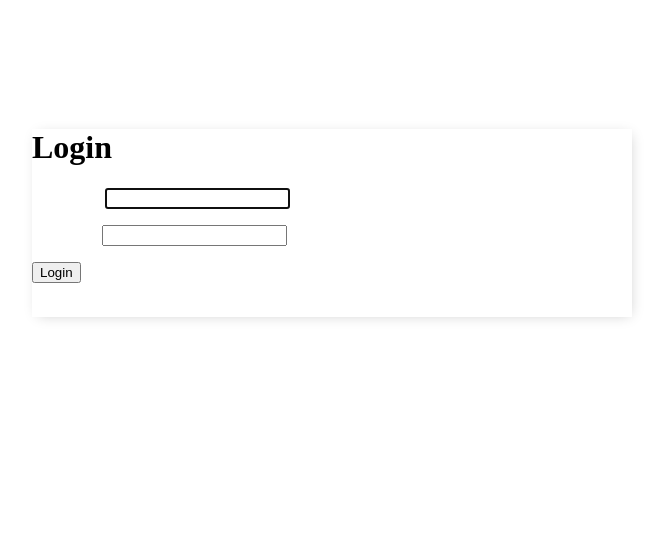
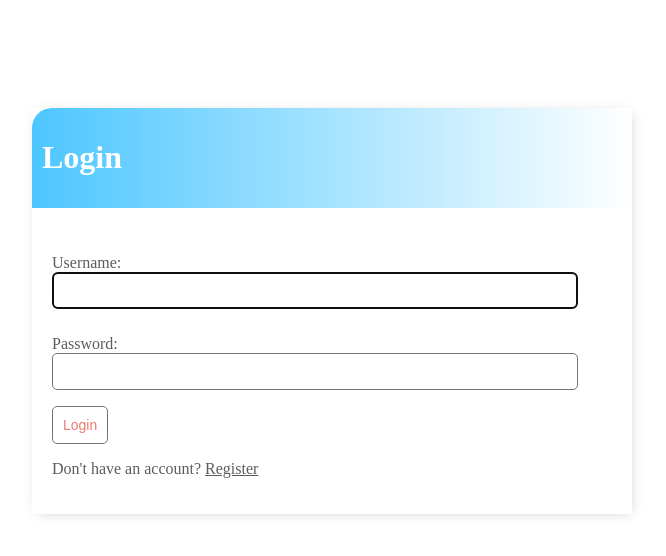
Before and after one commit to PyJacobito/Django-demo, a Django app: page /login/ in a window 1280 px wide. Shown: the top 556 px of the page, without its empty margins (308-974 px from the left). Run offline with Django 4.2, Linux system fonts and the light colour scheme; some web fonts are replaced.

Commit message:
Styling of the application

```diff
--- a/django-demo/pyproject.toml
+++ b/django-demo/pyproject.toml
@@ -4,7 +4,6 @@
 description = ""
 authors = ["PyJacobito <sobel.jak@gmail.com>"]
 readme = "README.md"
-packages = [{include = "django_demo"}]
 
 [tool.poetry.dependencies]
 python = "^3.10"
--- a/django-demo/todo_list/base/templates/base/login.html
+++ b/django-demo/todo_list/base/templates/base/login.html
@@ -1,14 +1,18 @@
 {% extends 'base/main.html' %}
 {% block content %}
 
-<h1>Login</h1>
+<div class="header-bar">
+    <h1>Login</h1>
+</div>
 
-<form method="POST">
-    {% csrf_token %}
-    {{form.as_p}}
-    <input type="submit" value="Login">
-</form>
+<div class="card-body">
+    <form method="POST">
+        {% csrf_token %}
+        {{form.as_p}}
+        <input class="button" type="submit" value="Login">
+    </form>
+    <p>Don't have an account? <a href="{% url 'register' %}">Register</a></p>
+</div>
 
-<p>Don't have an account? <a href="{% url 'register' %}">Register</a></p>
 
 {% endblock content %}
--- a/django-demo/todo_list/base/templates/base/main.html
+++ b/django-demo/todo_list/base/templates/base/main.html
@@ -31,7 +31,7 @@
 
             a,
             p{
-                color: #fff;
+                color: #5c5c60;
             }
 
             .container{
@@ -56,6 +56,128 @@
                 text-decoration: none;
             }
 
+            .task-wrapper {
+                display: flex;
+                align-items: center;
+                justify-content: space-between;
+                background-color: #fff;
+                border-top: 1px solid #dfe4ea;
+                overflow: hidden;
+            }
+
+            .task-title {
+                display: flex;
+                padding: 20px;
+            }
+
+            .task-title a {
+                text-decoration: none;
+                color: #4b5156;
+                margin-left: 10px;
+            }
+
+            .task-complete-icon {
+                height: 20px;
+                width: 20px;
+                background-color: rgb(105, 192, 105);
+                border-radius: 50%;
+            }
+
+            .task-incomplete-icon {
+                height: 20px;
+                width: 20px;
+                background-color: rgb(218, 218, 218);
+                border-radius: 50%;
+            }
+
+            .delete-link {
+                text-decoration: none;
+                font-weight: 100;
+                color: #cf4949;
+                font-size: 35px;
+                line-height: 0;
+                padding: 20px 10px;
+            }
+
+            /*Handle Classes*/
+
+            .handle {
+                display: inline-block;
+                padding: 20px 16px;
+                cursor: grab;
+                user-select: none;
+            }
+
+            .handle:after,
+            .handle:before {
+                display: block;
+                content: "";
+            }
+
+            .handle:active,
+            .handle:active:before,
+            .handle:active:after {
+                cursor: grabbing;
+            }
+
+            .dropArea {
+                background-color: #f1f2f6;
+                color: black;
+                border: #ced6e0 1px solid;
+            }
+
+            .selectedTask {
+                opacity: 0.6;
+            }
+
+
+            #add-link {
+                color: #EB796F;
+                text-decoration: none;
+                font-size: 42px;
+                text-shadow: 1px 1px #81413b;
+            }
+
+            #search-add-wrapper {
+                display: flex;
+                justify-content: space-between;
+                align-items: center;
+                padding: 20px;
+            }
+
+            input[type=text],
+            input[type=password],
+            textarea {
+                border: 1px solid #757575;
+                border-radius: 5px;
+                padding: 10px;
+                width: 90%;
+            }
+
+            label {
+                padding-top: 10px !important;
+                display: block;
+            }
+
+            ::placeholder {
+                font-weight: 300;
+                opacity: 0.5;
+            }
+
+            .button {
+                border: 1px solid #757575;
+                background-color: #FFF;
+                color: #EB796F;
+                padding: 10px;
+                font-size: 14px;
+                border-radius: 5px;
+                cursor: pointer;
+                text-decoration: none;
+            }
+
+            .card-body {
+                padding: 20px;
+            }
         </style>
     </head>
         <body>
```
Also changed, not shown: django-demo/todo_list/base/templates/base/register.html (+18 -7 lines), django-demo/todo_list/base/templates/base/task_confirm_delete.html (+10 -5 lines), django-demo/todo_list/base/templates/base/task_form.html (+8 -4 lines), django-demo/todo_list/base/templates/base/task_list.html (+44 -19 lines), django-demo/django_demo/__init__.py (deleted).
